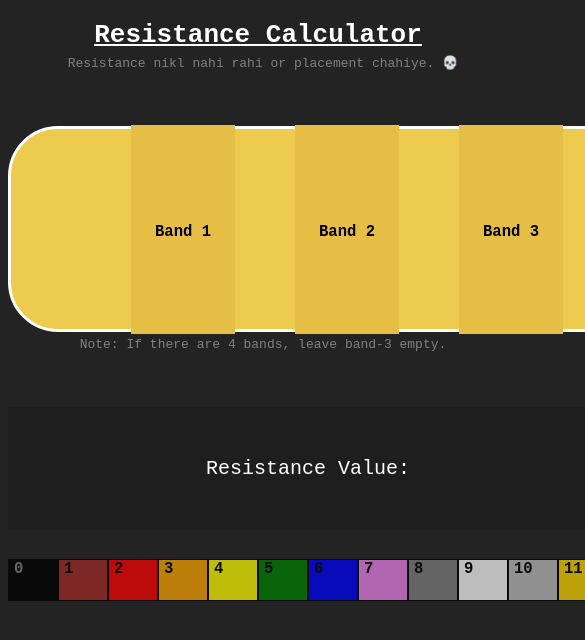
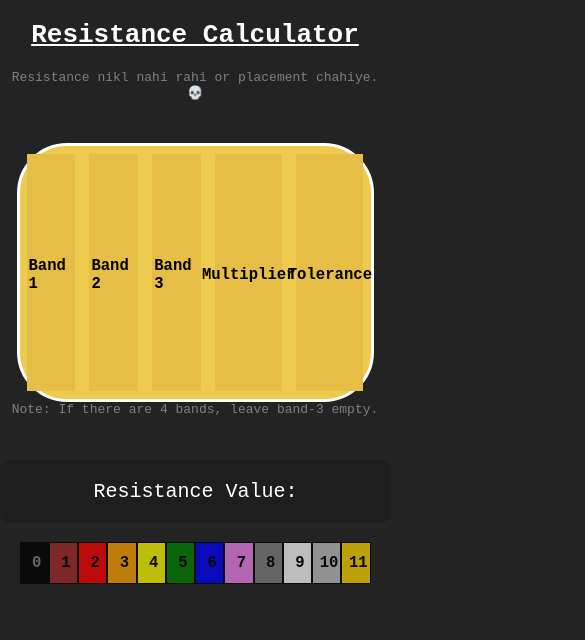
Before and after one commit to tanmayvj10/Resistance-Calculator, a plain HTML site: page index.html in a window 390 px wide. Shown: the top 640 px of the page, 585 px wide, since content can reach past the window. Drawn offline with Linux system fonts and the light colour scheme.

Commit message:
Responsive

```diff
--- a/index.html
+++ b/index.html
@@ -4,30 +4,47 @@
 <head>
     <meta charset="UTF-8">
     <meta name="viewport" content="width=device-width, initial-scale=1.0">
-    <title>Document</title>
+    <title>Resistance Calculator</title>
     <style>
         body {
             background-color: rgb(36, 35, 35);
             color: white;
             font-family: monospace;
+            margin: 0;
+            padding: 0;
         }
+
+        h1 {
+            text-align: center;
+            margin: 20px 0;
+            text-decoration: underline;
+        }
+
+        p {
+            text-align: center;
+            color: gray;
+            margin: 0 0 20px 0;
+        }
+
         .resistance {
             margin: auto;
-            margin-top: 50px;
+            margin-top: 5vh;
             border: 3px solid white;
-            height: 200px;
+            height: 25vh;
             display: flex;
             align-items: center;
             justify-content: center;
-            width: 1000px;
+            max-width: 1000px;
+            width: 90%;
             border-radius: 50px;
             background-color: rgb(237, 203, 79);
         }
+
         .color-codes {
             border: 2px solid rgb(230, 190, 70);
-            height: 200px;
-            width: 100px;
-            margin-inline: 30px;
+            height: 80%;
+            width: 15%;
+            margin-inline: 2%;
             font-size: larger;
             font-weight: bold;
             align-items: center;
@@ -39,50 +56,60 @@
             color: black;
             transition: color 0.3s;
         }
+
         .result {
             margin: auto;
-            margin-top: 50px;
-            width: 500px;
+            margin-top: 5vh;
+            width: 90%;
+            max-width: 500px;
             text-align: center;
             font-size: 20px;
             background-color: rgb(30, 30, 30);
-            padding: 50px;
+            padding: 30px;
+            border-radius: 10px;
         }
-        p {
-            margin: auto;
-            margin-top: 0px;
-            width: 500px;
-            display: flex;
-            justify-content: center;
-            padding: 5px;
-            color: gray;
-        }
-        h1 {
-            margin: auto;
-            margin-top: 20px;
-            width: 500px;
-            display: flex;
-            justify-content: center;
-            text-decoration: underline;
-        }
+
         .colors {
-            width: 600px;
+            width: 90%;
+            max-width: 600px;
             height: 100px;
             display: flex;
             justify-content: space-around;
             align-items: center;
-            margin:auto;
+            margin: auto;
         }
 
         .color {
-            opacity:0.7;
+            opacity: 0.7;
             width: 50px;
             height: 40px;
             border: 1px solid black;
-            color:black;
+            color: black;
             font-size: larger;
             font-weight: bold;
             padding-left: 5px;
+            display: flex;
+            align-items: center;
+            justify-content: center;
+        }
+
+        @media (max-width: 600px) {
+            .resistance {
+                height: 30vh;
+            }
+
+            .color-codes {
+                width: 18%;
+                height: 90%;
+            }
+
+            .result {
+                padding: 20px;
+            }
+
+            .colors {
+                height: 80px;
+            }
         }
     </style>
 </head>
```
